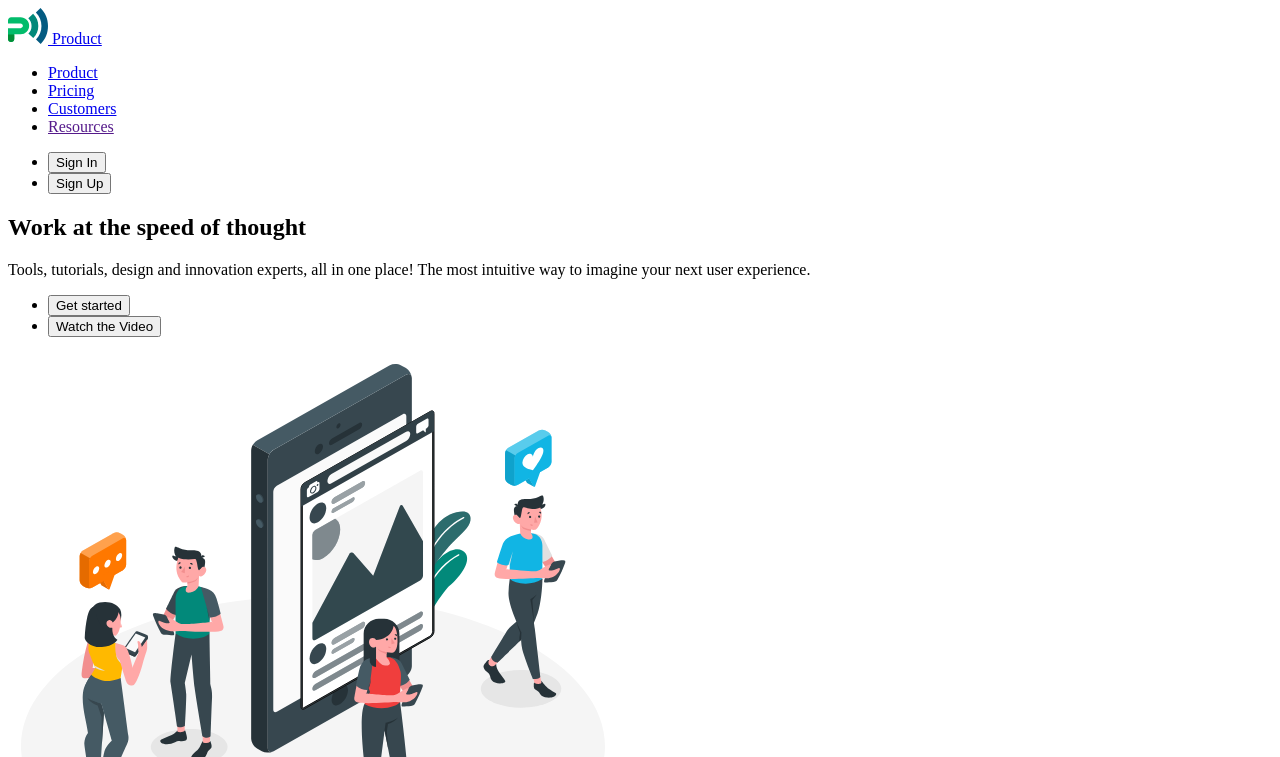
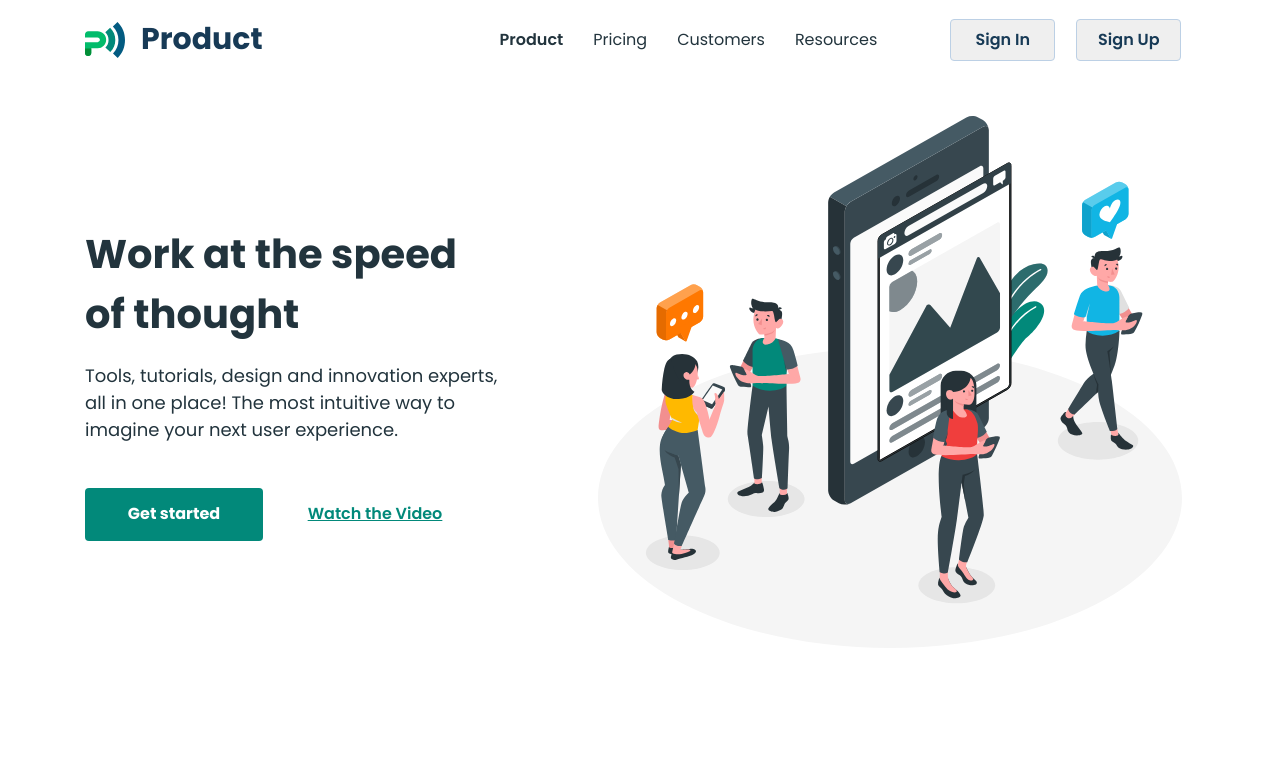
Before and after one commit to DashaLyman/fs-115-blended-5-6, a plain HTML site: page index.html in a window 1280 px wide. Shown: the top 757 px of the page. Drawn offline with nearby package versions, Linux system fonts and the light colour scheme.

Commit message:
add header + hero styles

```diff
--- /dev/null
+++ b/css/styles.css
@@ -0,0 +1,163 @@
+ul,
+ol {
+        list-style-type: none;
+        margin: 0;
+        padding-left: 0;
+}
+
+a {
+        text-decoration: none;
+}
+
+img {
+        display: block;
+}
+
+h1,
+h2,
+h3,
+h4,
+h5,
+h6,
+p {
+        margin: 0;
+}
+
+address {
+        font-style: normal;
+}
+
+button {
+        cursor: pointer;
+}
+
+body {
+        font-family: Poppins, sans-serif;
+        color: #22343d;
+        background-color: #fff;
+}
+
+.container {
+        width: 1150px;
+        padding: 0 20px;
+        margin: 0 auto;
+}
+
+/* HEADER  */
+
+.header {
+}
+.header-container {
+        display: flex;
+        align-items: center;
+}
+.header-nav {
+        display: flex;
+        margin-right: 73px;
+}
+.header-logo {
+        display: flex;
+        align-items: center;
+        gap: 16px;
+        margin-right: 237px;
+        font-weight: 700;
+        font-size: 30px;
+        line-height: 0.93;
+        color: #173a56;
+}
+.header-nav-list {
+        display: flex;
+        /* gap: 30px; */
+}
+.header-nav-item:not(:last-child) {
+        margin-right: 30px;
+}
+.header-nav-link {
+        display: block;
+        padding: 26px 0;
+        line-height: 1.75;
+        color: #22343d;
+}
+.current {
+        font-weight: 600;
+}
+.header-btn-list {
+        display: flex;
+        gap: 21px;
+}
+.header-btn-item {
+}
+.header-btn {
+        border: 1px solid #bcd0e5;
+        border-radius: 4px;
+        min-width: 105px;
+        height: 42px;
+        font-family: inherit;
+        font-weight: 600;
+        font-size: 16px;
+        text-align: center;
+        color: #173a56;
+}
+
+.header-btn:hover,
+.header-btn:focus {
+        color: #fff;
+        background-color: #02897a;
+        border: none;
+}
+
+/* HERO  */
+
+.hero {
+        padding-top: 25px;
+        padding-bottom: 100px;
+}
+.hero-container {
+        display: flex;
+        align-items: center;
+        justify-content: space-between;
+}
+.hero-title {
+        max-width: 387px;
+        margin-bottom: 18px;
+        font-size: 40px;
+        line-height: 1.5;
+        color: #22343d;
+}
+.hero-text {
+        max-width: 430px;
+        margin-bottom: 45px;
+        font-size: 18px;
+        line-height: 1.5;
+        color: #22343d;
+}
+.hero-list {
+        display: flex;
+        align-items: center;
+        gap: 30px;
+}
+.hero-list-item {
+}
+.hero-btn-start {
+        border-radius: 4px;
+        min-width: 178px;
+        height: 53px;
+        background-color: #02897a;
+        font-family: inherit;
+        font-weight: 700;
+        font-size: 16px;
+        color: #fff;
+        border: none;
+}
+.hero-btn-video {
+        min-width: 164px;
+        height: 23px;
+        font-family: inherit;
+        font-weight: 600;
+        font-size: 16px;
+        text-decoration: underline;
+        text-decoration-skip-ink: none;
+        color: #02897a;
+        border: none;
+        background-color: transparent;
+}
--- a/index.html
+++ b/index.html
@@ -5,39 +5,63 @@
   <meta charset="UTF-8">
   <meta name="viewport" content="width=device-width, initial-scale=1.0">
   <title>Business promotion</title>
+  <link rel="stylesheet" href="https://cdnjs.cloudflare.com/ajax/libs/modern-normalize/3.0.1/modern-normalize.min.css"
+    integrity="sha512-q6WgHqiHlKyOqslT/lgBgodhd03Wp4BEqKeW6nNtlOY4quzyG3VoQKFrieaCeSnuVseNKRGpGeDU3qPmabCANg=="
+    crossorigin="anonymous" referrerpolicy="no-referrer" />
+  <link rel="preconnect" href="https://fonts.googleapis.com">
+  <link rel="preconnect" href="https://fonts.gstatic.com" crossorigin>
+  <link
+    href="https://fonts.googleapis.com/css2?family=Inter:opsz,wght@500;700&family=Montserrat:wght@400;500;600;700&family=Poppins:wght@400;500;600;700;800&family=Roboto:wght@400;500;700;900&display=swap"
+    rel="stylesheet">
+  <link rel="stylesheet" href="./css/styles.css">
 </head>
 
 <body>
-  <header>
-    <nav>
-      <a href="./index.html">
+  <header class="header">
+    <div class="container header-container">
+      <nav class="header-nav">
+        <a href="./index.html" class="header-logo">
           <img src="./images/logo.svg" alt="Logo" width="40" height="36">
           Product
         </a>
-      <ul>
-        <li><a href="./index.html">Product</a></li>
-        <li><a href="./pricing.html">Pricing</a></li>
-        <li><a href="./customer.html">Customers</a></li>
-        <li><a href="">Resources</a></li>
+        <ul class="header-nav-list">
+          <li class="header-nav-item">
+            <a class="header-nav-link current" href="./index.html">Product</a>
+          </li>
+          <li class="header-nav-item">
+            <a class="header-nav-link" href="./pricing.html">Pricing</a>
+          </li>
+          <li class="header-nav-item">
+            <a class="header-nav-link" href="./customer.html">Customers</a>
+          </li>
+          <li class="header-nav-item">
+            <a class="header-nav-link" href="">Resources</a>
+          </li>
         </ul>
       </nav>
-    <ul>
-      <li><button type="button">Sign In</button></li>
-      <li><button type="button">Sign Up</button></li>
+      <ul class="header-btn-list">
+        <li class="header-btn-item"><button class="header-btn" type="button">Sign In</button></li>
+        <li class="header-btn-item"><button class="header-btn" type="button">Sign Up</button></li>
       </ul>
+    </div>
   </header>
 
   <main>
     <!-- HERO SECTION -->
-    <section>
-      <h1>Work at the speed of thought</h1>
-      <p>Tools, tutorials, design and innovation experts, all in one place! The most intuitive way to imagine your next
+    <section class="hero">
+      <div class="container hero-container">
+        <div class="hero-box">
+          <h1 class="hero-title">Work at the speed of thought</h1>
+          <p class="hero-text">Tools, tutorials, design and innovation experts, all in one place! The most intuitive way to
+            imagine your next
             user experience.</p>
-      <ul>
-        <li><button type="button">Get started</button></li>
-        <li><button type="button">Watch the Video</button></li>
+          <ul class="hero-list">
+            <li class="hero-list-item"><button class="hero-btn-start" type="button">Get started</button></li>
+            <li class="hero-list-item"><button class="hero-btn-video" type="button">Watch the Video</button></li>
           </ul>
+        </div>
         <img src="./images/hero-img.svg" alt="hero image" width="610" height="555">
+      </div>
     </section>
 
     <!-- ABOUT  -->
@@ -56,7 +80,7 @@
           <p>Sports betting, lottery and bingo playing for the fun</p>
         </li>
         <li>
-          <img src="./images/icon-3.svg" alt="icon-3" width="54" height="63"/>
+          <img src="./images/icon-3.svg" alt="icon-3" width="54" height="63" />
           <h3>Preference tests</h3>
           <p>The Myspace page defines the individual.</p>
         </li>
```
Also changed, not shown: 1 other file. Lines whose indentation alone changed are shown as unchanged.
